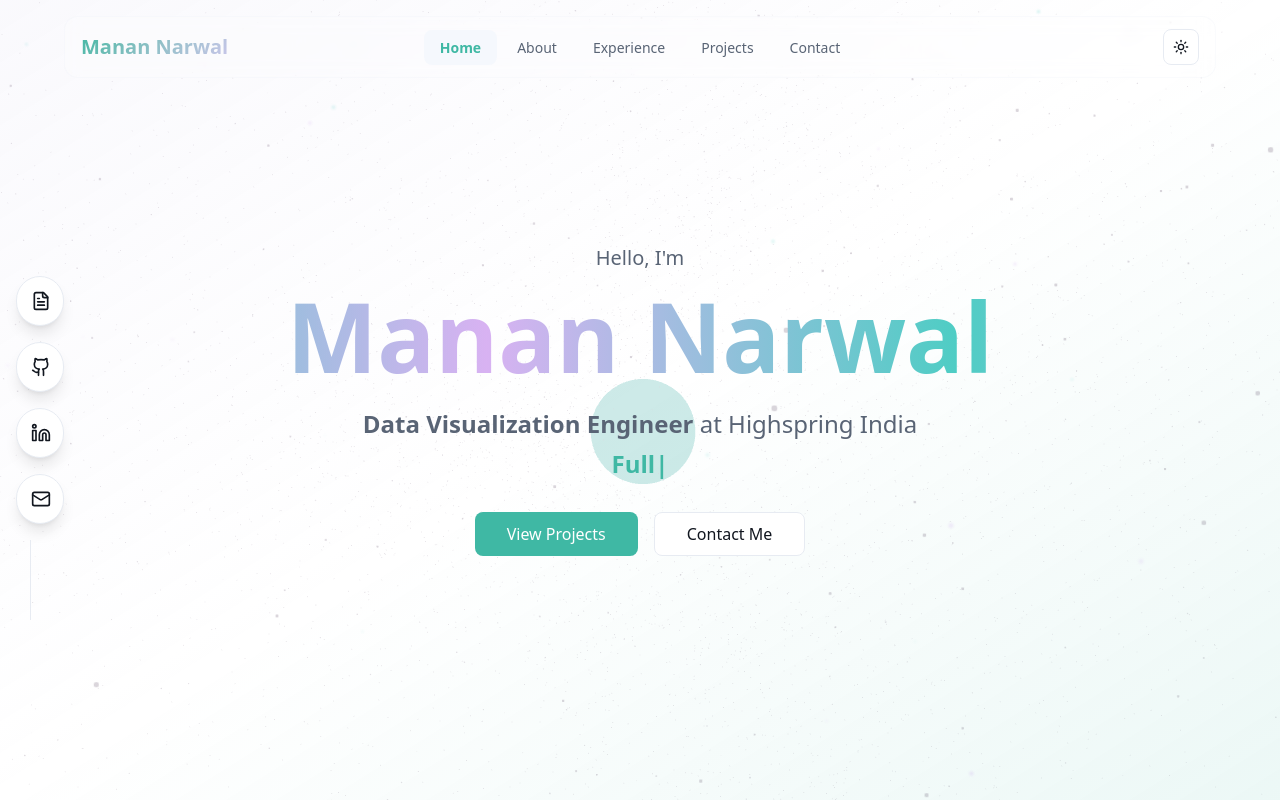
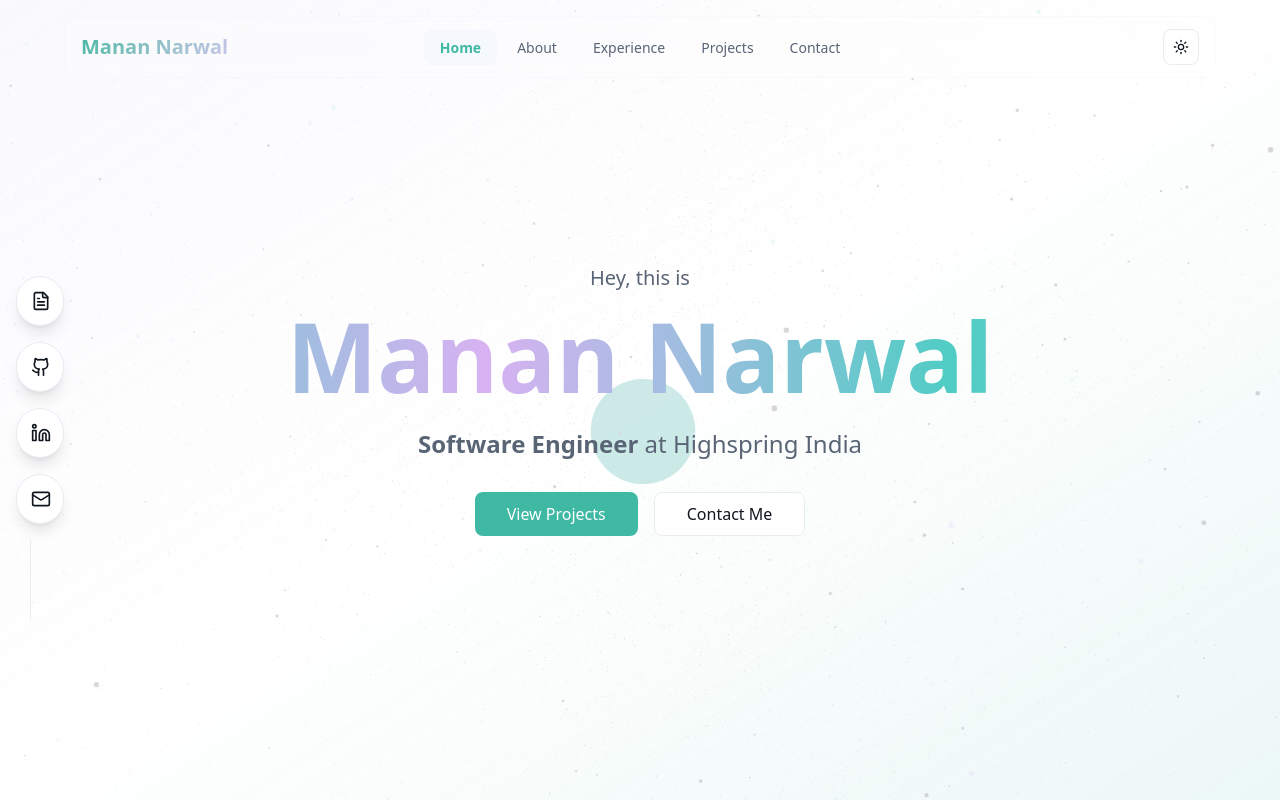
Before and after one commit to manannarwal/portfolio, a Next.js app: page / in a window 1280 px wide. Shown: the top 802 px of the page. Built offline with nearby package versions, Linux system fonts and the light colour scheme; a web font is replaced by a local one.

Commit message:
designation update

```diff
--- a/src/components/sections/hero.tsx
+++ b/src/components/sections/hero.tsx
@@ -39,7 +39,7 @@ export function Hero() {
             transition={{ duration: 0.6, delay: 0.2 }}
             className="text-lg md:text-xl text-muted-foreground mb-4"
           >
-            Hello, I&apos;m
+            Hey, this is
           </motion.p>
           {/* Name with gradient */}
           <motion.h1
@@ -62,9 +62,9 @@ export function Hero() {
             transition={{ duration: 0.6, delay: 0.4 }}
             className="text-xl md:text-2xl text-muted-foreground mb-8"
           >
-            <b>Data Visualization Engineer</b> at Highspring India
+            <b>Software Engineer</b> at Highspring India
             <span className="block mt-2">
-              <Typewriter
+              {/* <Typewriter
                 words={[
                   "Full-Stack Developer",
                   "Cloud Computing Enthusiast",
@@ -73,7 +73,7 @@ export function Hero() {
                   "Software Tester"
                 ]}
                 className="text-primary font-semibold"
-              />
+              /> */}
             </span>
           </motion.div>
 
--- a/src/data/achievements.ts
+++ b/src/data/achievements.ts
@@ -55,6 +55,6 @@ export const educationData: Education[] = [
     degree: "Bachelor's in Computer Applications",
     duration: "Oct 2022 - July 2025",
     location: "New Delhi, India",
-    gpa: "8.5",
+    gpa: "8.7",
   }
 ];
--- a/src/data/experience.ts
+++ b/src/data/experience.ts
@@ -16,7 +16,7 @@ export const experienceData: Experience[] = [
   {
     id: "highspring",
     company: "Highspring India",
-    role: "Data Visualization Engineer",
+    role: "Software Engineer",
     duration: "Nov 2025 - Present",
     location: "Gurugram, India",
     description: "Designed and developed interactive dashboards for Google projects using internal tools (PLX), enabling data-driven decision-making across multiple workflows. Created custom visualizations and reports to monitor key performance indicators, resulting in a 25% improvement in data accessibility for stakeholders. Collaborated with cross-functional teams to integrate data sources and optimize dashboard performance, enhancing user experience and reducing load times by 30%.",
```
Also changed, not shown: 2 other files (tests, documents, lock files or other folders).
